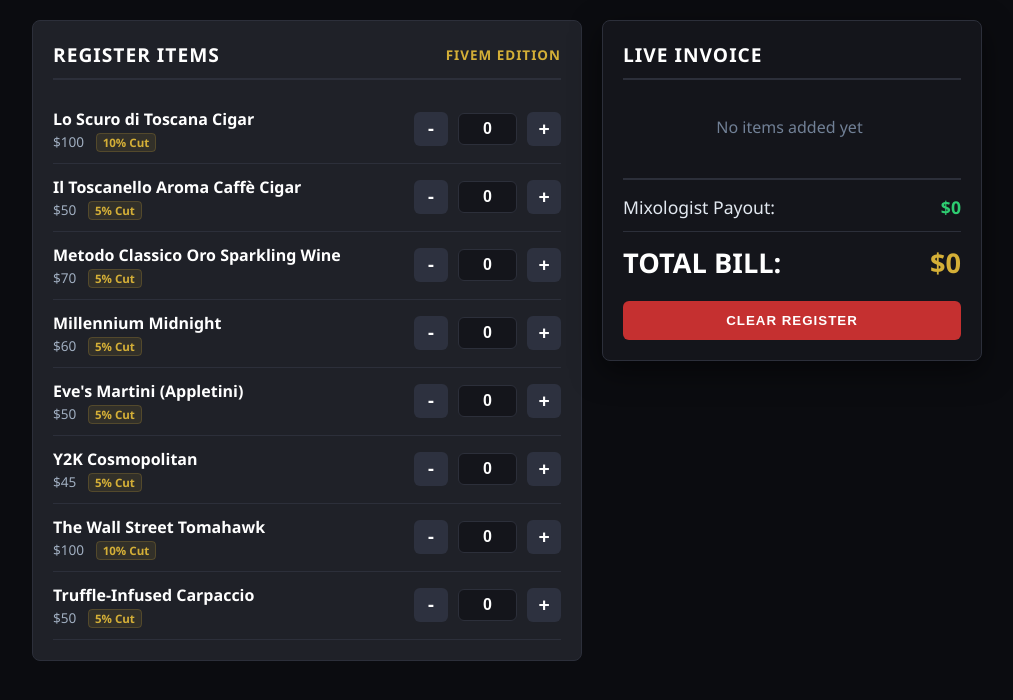
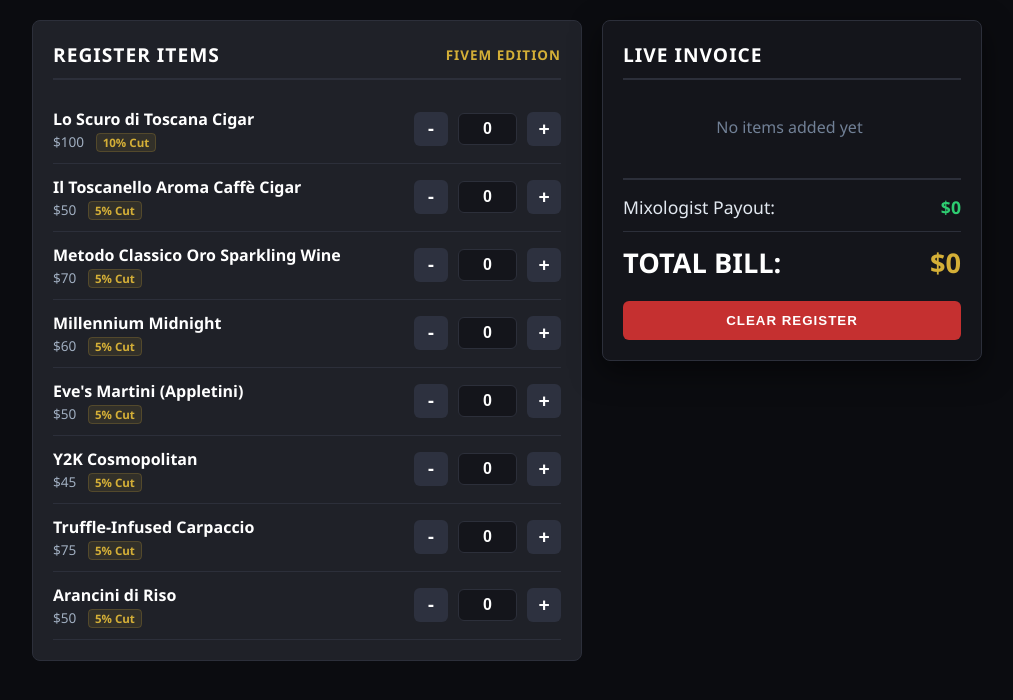
Before and after one commit to AnonymousWelder/Lounge-Register, a plain HTML site: page index.html in a window 1280 px wide. Shown: the whole page, without its empty margins (133-1146 px from the left). Drawn offline with Linux system fonts and the light colour scheme.

Commit message:
Update index.html

```diff
--- a/index.html
+++ b/index.html
@@ -250,8 +250,8 @@
         { id: 4, name: "Millennium Midnight", price: 60, commission: 0.05 },
         { id: 5, name: "Eve's Martini (Appletini)", price: 50, commission: 0.05 },
         { id: 6, name: "Y2K Cosmopolitan", price: 45, commission: 0.05 },
-        { id: 7, name: "The Wall Street Tomahawk", price: 100, commission: 0.10 },
-        { id: 8, name: "Truffle-Infused Carpaccio", price: 50, commission: 0.05 }
+        { id: 7, name: "Truffle-Infused Carpaccio", price: 75, commission: 0.05 },
+        { id: 8, name: "Arancini di Riso", price: 50, commission: 0.05 }
     ];
 
     let orderState = {};
```
